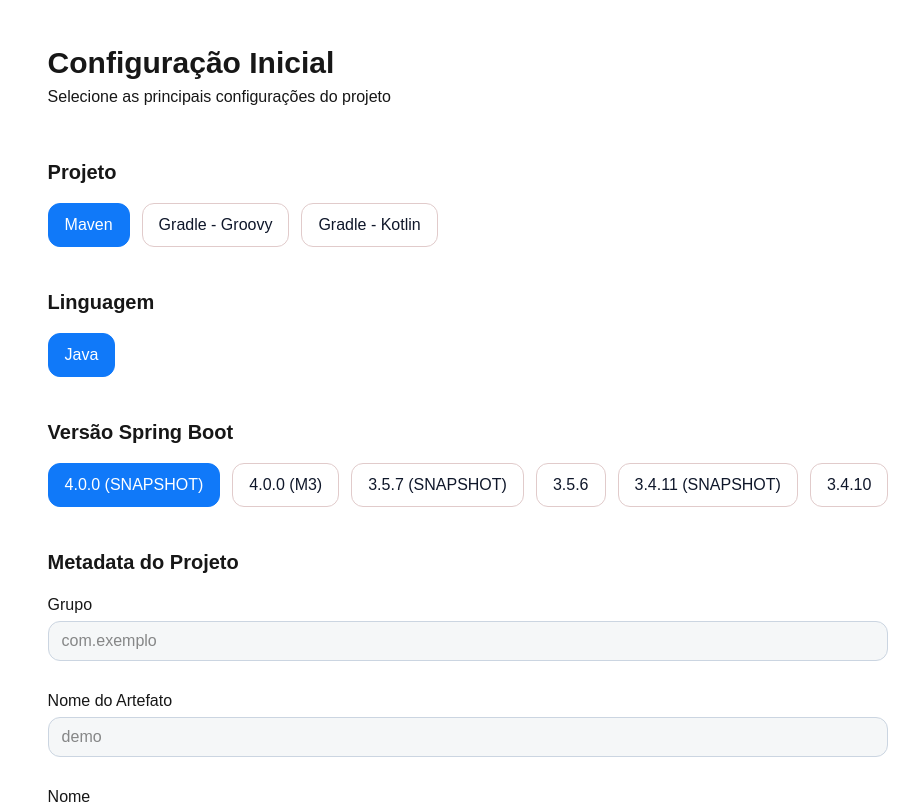
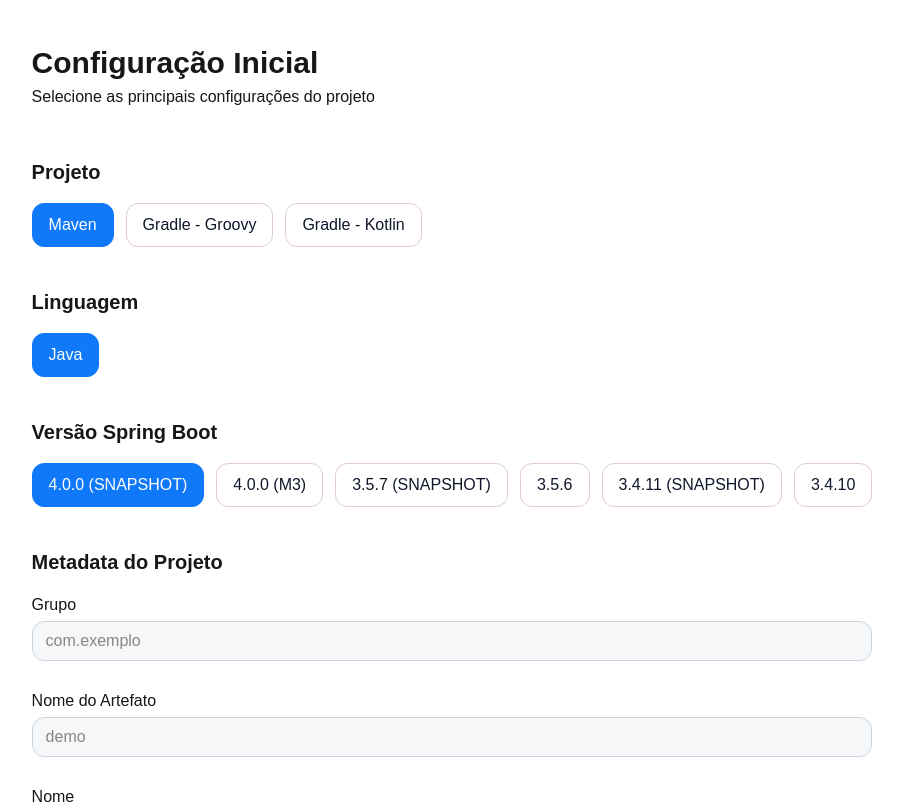
Before and after one commit to lucasmdgabriel/uml-spring, a Next.js app: page / in a window 1280 px wide. Shown: the top 804 px of the page, without its empty margins (188-1107 px from the left). Built offline with nearby package versions, Linux system fonts and the light colour scheme.

Commit message:
fix: horizontal error on setup view

```diff
--- a/app/layout.tsx
+++ b/app/layout.tsx
@@ -16,7 +16,7 @@
 });
 
 export const metadata: Metadata = {
-  title: "Create Next App",
+  title: "UML Spring",
   description: "Generated by create next app",
 };
 
--- a/views/SetupView.tsx
+++ b/views/SetupView.tsx
@@ -80,7 +80,7 @@
     }
 
     return (
-        <div className="w-screen h-screen flex justify-center m-4 mt-[40px]">
+        <div className="w-full min-h-screen flex justify-center pt-[40px] px-4 pb-4">
             <div className="max-w-[1000px] flex flex-col gap-[48px]">
                 <header className="flex flex-col">
                     <a className="font-bold text-[30px]">Configuração Inicial</a>
--- a/views/UMLFileView.tsx
+++ b/views/UMLFileView.tsx
@@ -113,8 +113,8 @@
 
   const handleProceed = () => {
     if (plantUmlData && !error) {
-      console.log("Prosseguindo para /project-config");
-      router.push("/project-config");
+      console.log("Prosseguindo para /database-config");
+      router.push("/database-config");
     } else {
       if (!error) {
         setError("Por favor, envie um arquivo válido primeiro.");
```
